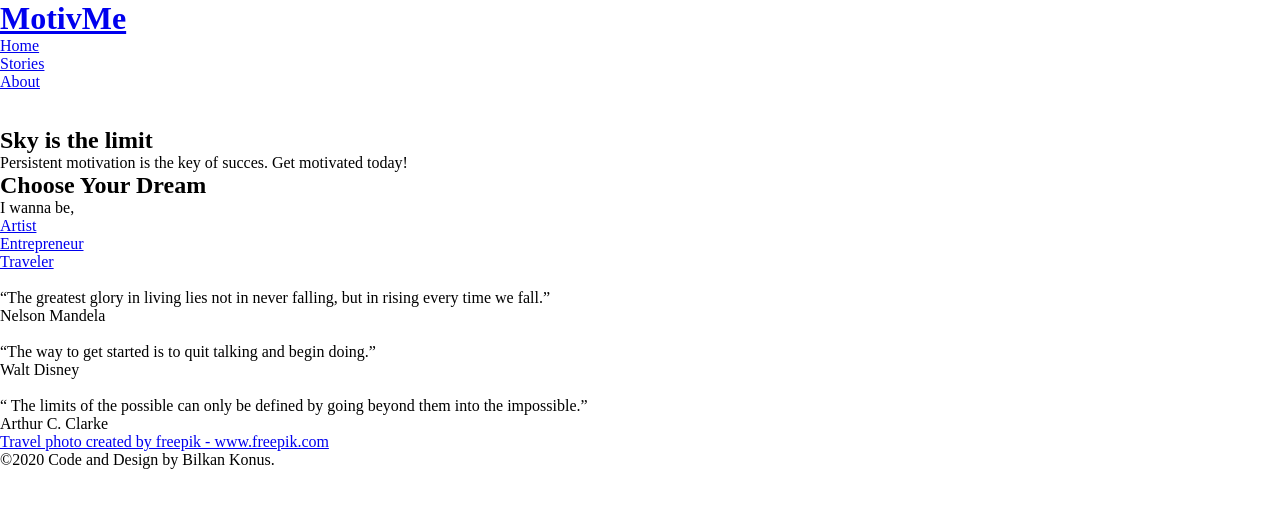
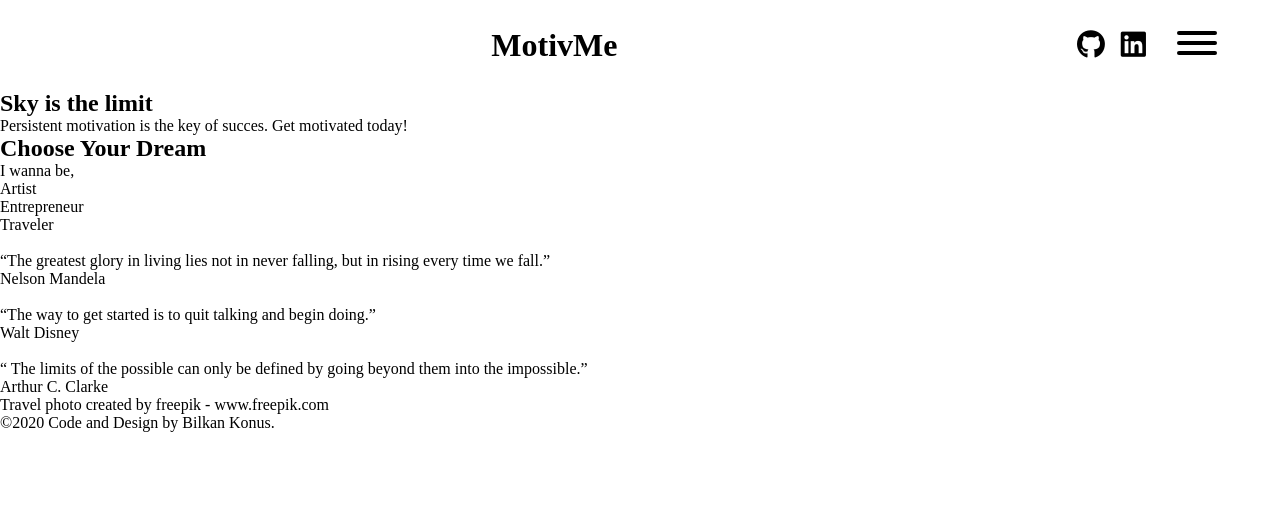
Before and after one commit to bilkn/motive-me, a plain HTML site: page index.html in a window 1280 px wide. Drawn offline with nearby package versions, Linux system fonts and the light colour scheme.

Commit message:
added scss files

```diff
--- a/index.html
+++ b/index.html
@@ -4,34 +4,46 @@
     <meta charset="UTF-8">
     <meta name="viewport" content="width=device-width, initial-scale=1.0">
     <title>MotiveMe</title>
-    <link rel="stylesheet" href="style.css">
+    <link rel="stylesheet" href="./dist/css/main.css">
+    <link href="dist/hamburgers.css" rel="stylesheet">
+    <script src="https://kit.fontawesome.com/89f8145b7d.js" crossorigin="anonymous"></script>
     <script src="app.js" defer></script>
 </head>
 
 <body>
 
     <header class="site-header">
-        <div class="site-header_container">
-            <div class="site-header_nav-container">
+        <div class="site-header-container">
+            <div class="site-header-nav-container">
 
-                <h1 class="site-header__logo">
-                    <a href="index.html" class="site-header__logo-link">MotivMe</a>
+
+
+                <h1 class="site-header-nav-container__logo header-item">
+                    <a href="index.html" class="site-header-nav-container__link">MotivMe</a>
                 </h1>
 
                 <nav class="site-header-nav">
                     <ul class="site-header-nav__list">
-                        <li class="site-header-nav__item"><a href="#" class="site-header-nav__link">Home</a></li>
-                        <li class="site-header-nav__item"><a href="#" class="site-header-nav__link">Stories</a></li>
-                        <li class="site-header-nav__item"><a href="#" class="site-header-nav__link">About</a></li>
+                        <li class="site-header-nav-item"><a href="#" class="site-header-nav-item__link">Home</a></li>
+                        <li class="site-header-nav-item"><a href="#" class="site-header-nav-item__link">Stories</a></li>
+                        <li class="site-header-nav-item"><a href="#" class="site-header-nav-item__link">About</a></li>
                     </ul>
                 </nav>
 
                 <nav class="site-header-menu-nav">
                     <ul class="site-header-menu-nav__list">
-                        <li class="site-header-menu-nav__item"><a href="#" class="site-header-menu-nav__link"></a></li>
-                        <li class="site-header-menu-nav__item"><a href="#" class="site-header-menu-nav__link"></a></li>
+                        <li class="site-header-menu-nav-item"><a href="#" class="site-header-menu-nav-item__link header-item"><i class="fab fa-github site-header-menu-nav-item__icon"></i></a></li>
+                        <li class="site-header-menu-nav-item header-item"><a href="#" class="site-header-menu-nav-item__link"><i class="fab fa-linkedin site-header-menu-nav-item__icon"></i></a></li>
                     </ul>
                 </nav>
+
+                <div class="hamburger-container header-item">
+                    <button class="hamburger hamburger--collapse" type="button">
+                        <span class="hamburger-box">
+                          <span class="hamburger-inner"></span>
+                        </span>
+                      </button>
+                </div>
 
             </div>
         </div>
--- /dev/null
+++ b/scss/_config.scss
@@ -0,0 +1,21 @@
+*,
+*::before,
+*::after {
+    box-sizing: border-box;
+    margin: 0;
+    padding: 0;
+
+}
+
+li {
+    list-style: none;
+}
+
+a {
+    color: black;
+    text-decoration: none;
+}
+
+button {
+    background: none;
+}
--- /dev/null
+++ b/scss/_menu.scss
@@ -0,0 +1,3 @@
+.hamburger-container {
+    display: flex;
+}
--- /dev/null
+++ b/scss/_mixins.scss
@@ -0,0 +1,4 @@
+@mixin flex {
+    align-items: center;
+    display: flex;
+}
--- /dev/null
+++ b/scss/main.scss
@@ -0,0 +1,58 @@
+@import "./config", "./mixins", "./menu";
+
+
+.site-header-menu-nav-item__link {
+    font-size: 1.8rem;
+}
+
+/*  =============
+    Layouts
+    ============= */
+
+/* Site Head */
+
+.site-header {
+    padding: 1rem 2rem;
+}
+
+.site-header-nav-container {
+
+    @include flex;
+
+    .site-header-nav {
+        display: none;
+        &__list {
+            @include flex;
+        }
+    }
+}
+
+.site-header-nav-container__logo {
+    align-items: center;
+    display: flex;
+    flex: auto;
+    justify-content: center;
+}
+
+.site-header-menu-nav {
+    align-items: center;
+    display: flex;
+}
+
+.site-header-menu-nav__list {
+    display: flex;
+    justify-content: space-between;
+}
+
+
+/*  =============
+    Other
+    ============= */
+
+.header-item {
+    margin-right: 16px;
+}
+
+.site-header-nav-container__logo {
+    margin-right: 0 !important;
+}
--- a/style.css
+++ /dev/null
@@ -1,7 +0,0 @@
-*,
-*::before,
-*::after {
-    box-sizing: border-box;
-    margin: 0;
-    padding: 0;
-}
```
Also changed, not shown: dist/css/main.css (added), 1 other file.
